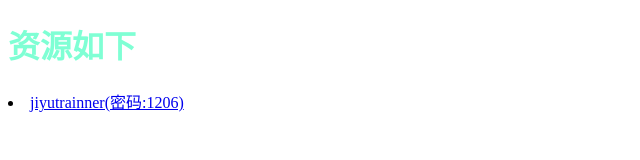
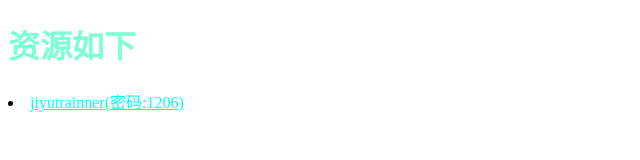
Before and after one commit to Shenchang20120619/changchang, a plain HTML site: page herf.html in a window 1280 px wide. Shown: the whole page, without its empty margins (0-640 px from the left). Drawn offline with Linux system fonts and the light colour scheme.

Commit message:
Add files via upload

```diff
--- a/herf.html
+++ b/herf.html
@@ -7,6 +7,6 @@
 </head>
 <body>
     <h1 style="color: aquamarine;">资源如下</h1>
-    <li><a href="https://wwrt.lanzouw.com/iQcfr2i4jarg">jiyutrainner(密码:1206)</a></li>
+    <li><a href="https://wwrt.lanzouw.com/iQcfr2i4jarg" style="color: aqua;">jiyutrainner(密码:1206)</a></li>
 </body>
 </html>
```
Also changed, not shown: index.html (+1 -1 lines).
